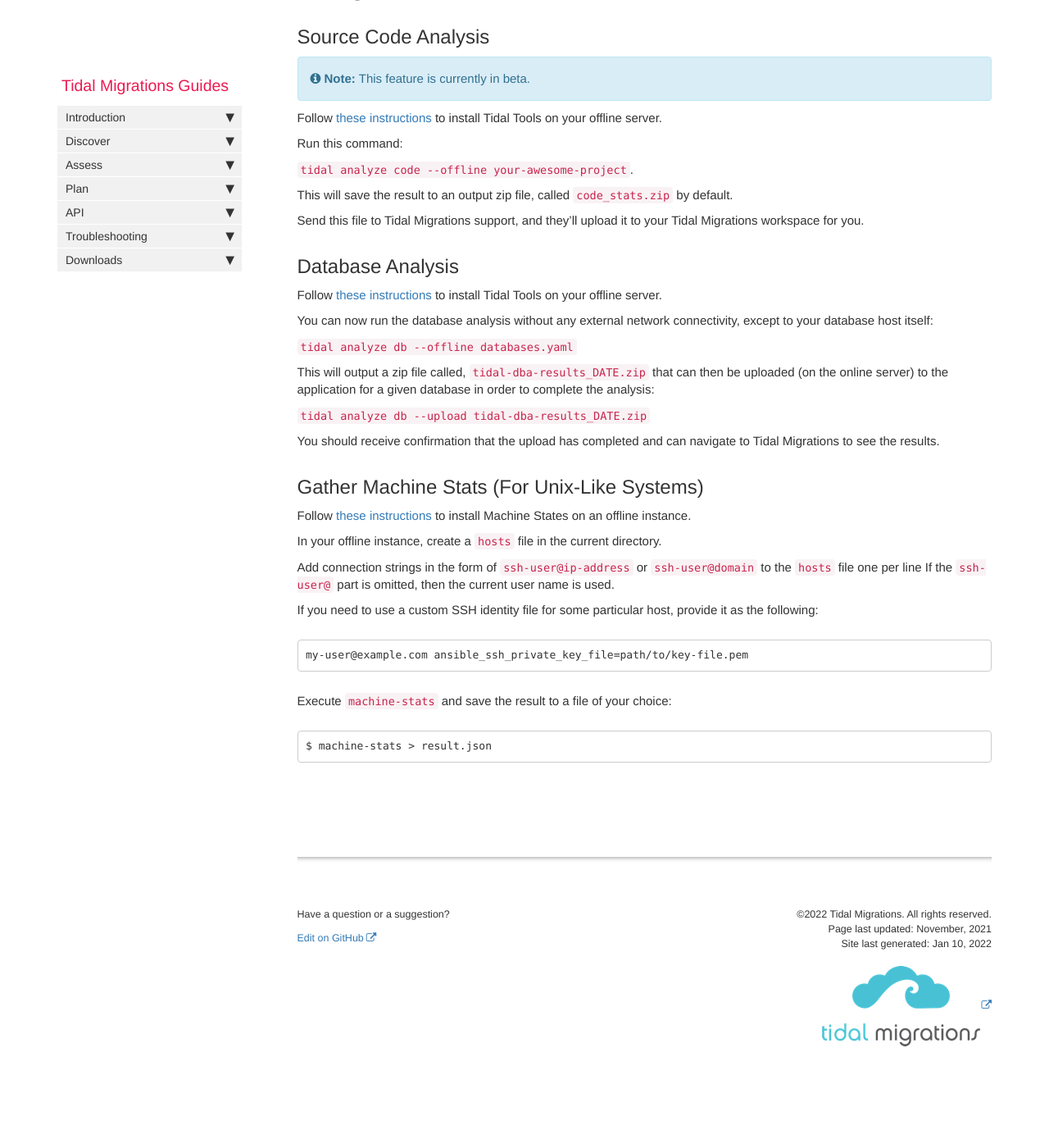
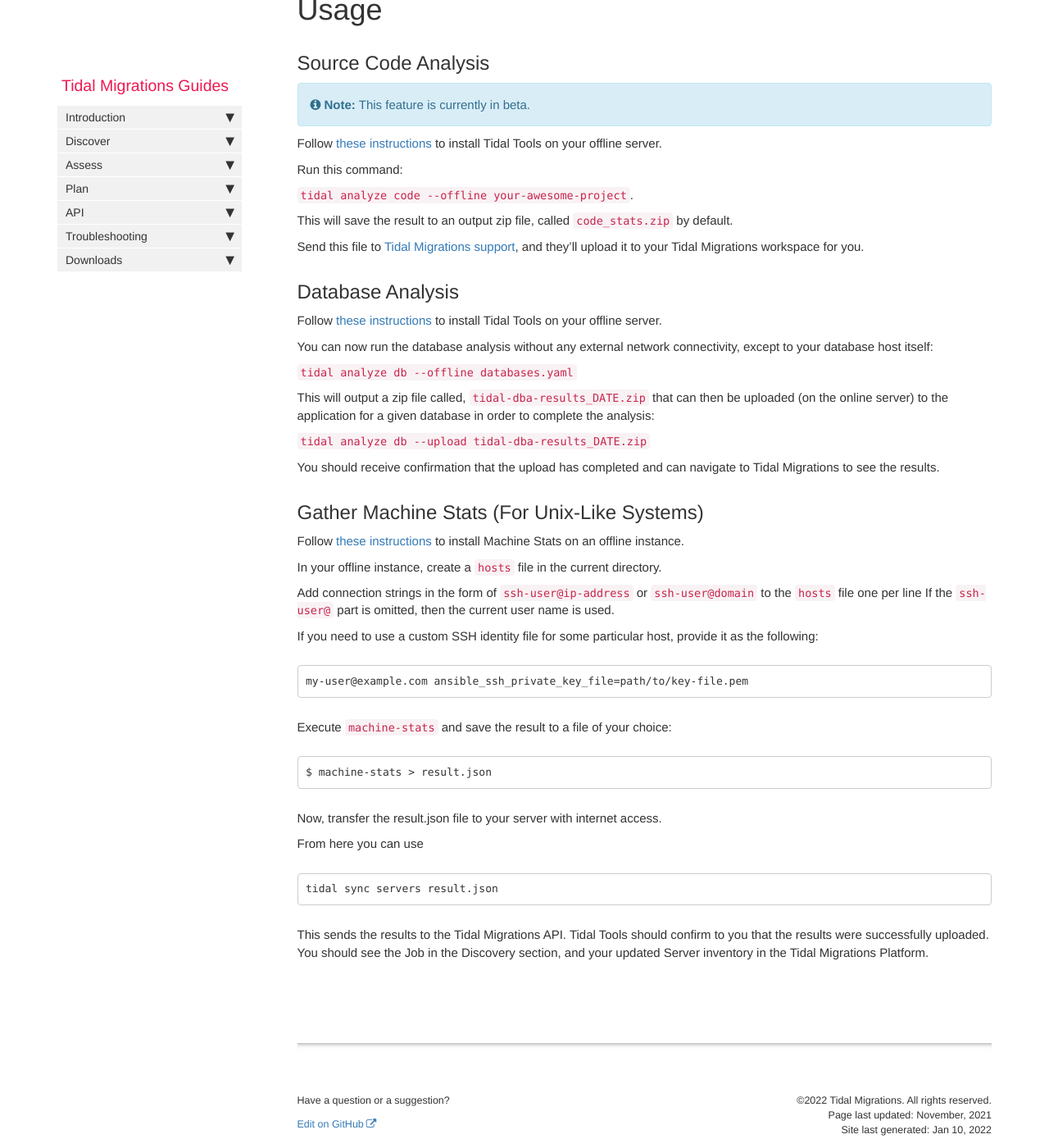
Before and after one commit to tidalmigrations/tidalmigrations.github.io, a Jekyll site: the page built from pages/tidal tools/tidal_offline.md, in a window 1280 px wide and 1400 px high, scrolled down 2438 px. Shown: the whole window at 82% size. Built offline with Jekyll 4.4.1, drawn with Linux system fonts in a browser that asks for light colours; nearby versions of some CDN libraries; comment, search, counter and statistics services are not loaded; before the commit the page ends 3791 px from its top, so only the background shows below that; some of the changed text lies outside the part shown.

````diff
--- a/pages/tidal tools/tidal_offline.md
+++ b/pages/tidal tools/tidal_offline.md
@@ -18,6 +18,8 @@ For these processes, you will also need a server connected to the public interne
 First, install Docker on both your internet-connected and offline server, and ensure that the docker daemon is running on both servers. To install docker on your offline server from binaries, see [this guide](https://docs.docker.com/engine/install/binaries/).
 
 Follow [this guide](https://guides.tidalmg.com/tidal-tools.html) to install Tidal Tools on your internet connected server.
+
+Next, install Tidal tools on your offline server with one of two options:
 
 ### Option 1: Use SCP to transfer the binary
 Tidal Tools is a single binary file, so it's simple to transfer this over to your offline server with SCP.
@@ -111,7 +113,7 @@ Run this command:
 
 This will save the result to an output zip file, called `code_stats.zip` by default.
 
-Send this file to Tidal Migrations support, and they'll upload it to your Tidal Migrations workspace for you.
+Send this file to [Tidal Migrations support](mailto:support@tidalmigrations.com), and they'll upload it to your Tidal Migrations workspace for you.
 
 ## Database Analysis
 
@@ -129,7 +131,7 @@ You should receive confirmation that the upload has completed and can navigate t
 
 ## Gather Machine Stats (For Unix-Like Systems)
 
-Follow [these instructions](#machine-stats-(For-Unix-Like-Systems)) to install Machine States on an offline instance.
+Follow [these instructions](#machine-stats-(For-Unix-Like-Systems)) to install Machine Stats on an offline instance.
 
 In your offline instance, create a `hosts` file in the current directory.
 
@@ -149,3 +151,13 @@ Execute `machine-stats` and save the result to a file of your choice:
 ```
 $ machine-stats > result.json
 ```
+
+Now, transfer the result.json file to your server with internet access.
+
+From here you can use
+
+```
+tidal sync servers result.json
+```
+
+This sends the results to the Tidal Migrations API. Tidal Tools should confirm to you that the results were successfully uploaded. You should see the Job in the Discovery section, and your updated Server inventory in the Tidal Migrations Platform.
````
Also changed, not shown: other parts of pages/tidal tools/tidal_offline.md (+1 -1 lines).
